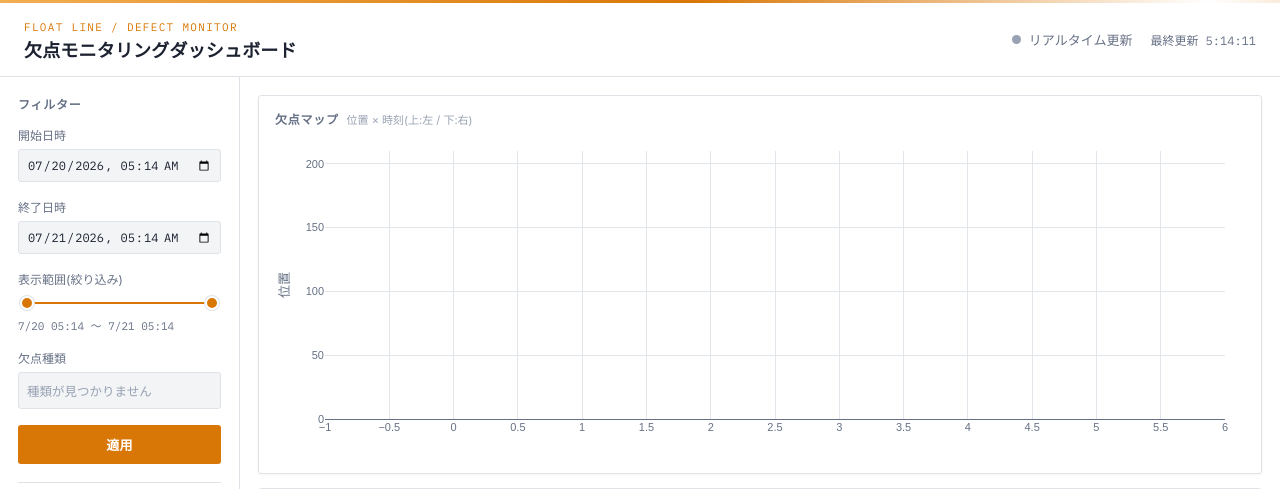
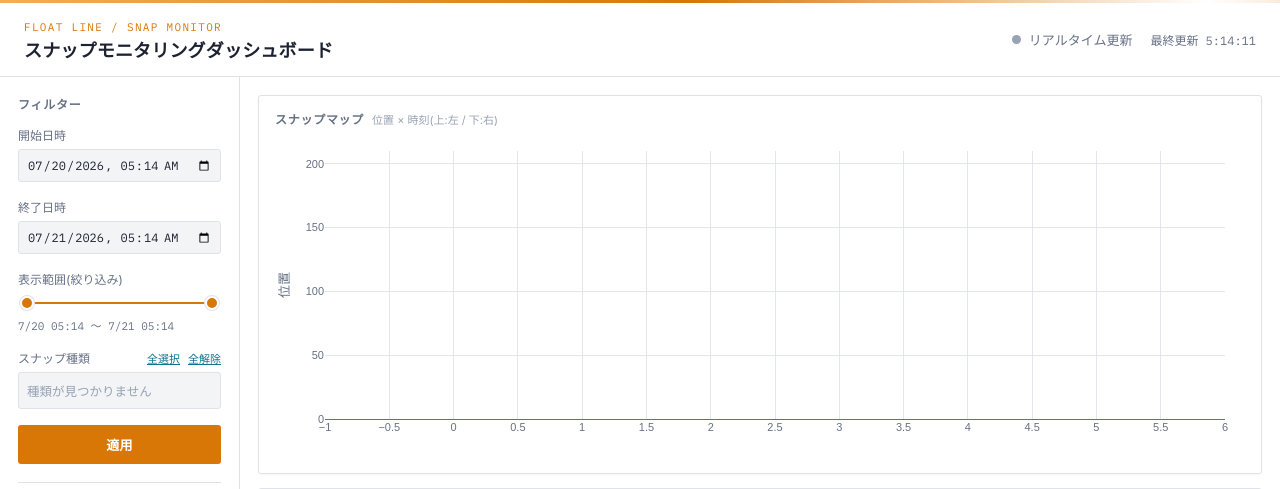
Before and after one commit to Oyabu054/snap_dashboard, a Flask app: page / in a window 1280 px wide. Shown: the top 489 px of the page. Run offline with Flask 3, Linux system fonts and the light colour scheme; data that the repository does not hold is empty; parts of the project's set-up code (start-up, migrations or seed data) failed here and were passed over; some libraries are stand-ins or nearby versions; some web fonts are replaced.

Commit message:
フィルター全選択/全解除、非欠点種類の除外、軸ズレ修正、表記変更
- スナップ種類フィルターに全選択/全解除ボタンを追加
- NET切れ/RIP/その他/不明はスナップ(欠点)データではないため、
  defect_typesフィルター指定の有無によらず常に除外(pi_client.py)
- 欠点マップと時間帯別トレンドが独立にX軸範囲を自動計算していたため
  縦方向にズレて見えていた問題を、両チャートに同じ範囲を明示指定して解消
- 画面表示の「欠点」という表現を現場の呼称に合わせて「スナップ」に統一
  (内部の変数名・API等は変更なし)

Co-Authored-By: Claude Sonnet 5 <noreply@anthropic.com>

```diff
--- a/pi_client.py
+++ b/pi_client.py
@@ -47,6 +47,10 @@ ATTR_PRODUCT_GROSS_START = "グロス開始位置"
 ATTR_PRODUCT_GROSS_END = "グロス終了位置"
 ATTR_PRODUCT_NET_START = "ネット開始位置"
 ATTR_PRODUCT_NET_END = "ネット終了位置"
+
+# ATTR_DEFECT_TYPEの値のうち、実際の欠点(スナップ)ではないため常に除外する種類
+# (ユーザー指示、2026-07-21)。defect_typesフィルターの指定有無によらず除外する。
+EXCLUDED_DEFECT_TYPES = {"NET切れ", "RIP", "その他", "不明"}
 
 
 def _connect():
@@ -195,6 +199,7 @@ def get_defects(start, end, defect_types=None) -> pd.DataFrame:
     df["timestamp"] = parsed_start.fillna(df["pi_timestamp"])
 
     df = df[["timestamp", "position", "duration_minutes", "defect_type"]]
+    df = df[~df["defect_type"].isin(EXCLUDED_DEFECT_TYPES)]
 
     if defect_types:
         df = df[df["defect_type"].isin(defect_types)]
@@ -235,7 +240,7 @@ def get_available_defect_types():
     recent = _attribute_series(df_raw, ATTR_DEFECT_TYPE, numeric=False)
     if recent.empty:
         return []
-    return sorted(set(recent.values.tolist()))
+    return sorted(set(recent.values.tolist()) - EXCLUDED_DEFECT_TYPES)
 
 
 def get_product_position(start, end) -> pd.DataFrame:
--- a/static/css/style.css
+++ b/static/css/style.css
@@ -157,6 +157,24 @@ body {
   color: var(--muted);
   margin-bottom: 6px;
 }
+.field__header {
+  display: flex;
+  align-items: baseline;
+  justify-content: space-between;
+  margin-bottom: 6px;
+}
+.field__header label { margin-bottom: 0; }
+.type-select-buttons { display: flex; gap: 8px; }
+.btn-link {
+  background: none;
+  border: none;
+  padding: 0;
+  font-size: 11px;
+  color: var(--accent2);
+  cursor: pointer;
+  text-decoration: underline;
+}
+.btn-link:hover { color: var(--accent); }
 .field input[type="datetime-local"] {
   width: 100%;
   background: var(--panel-alt);
--- a/static/js/dashboard.js
+++ b/static/js/dashboard.js
@@ -80,6 +80,15 @@ function getSelectedTypes() {
   return Array.from(document.querySelectorAll('#defectTypeList input:checked')).map((c) => c.value);
 }
 
+function setupTypeSelectButtons() {
+  el('selectAllTypes').addEventListener('click', () => {
+    document.querySelectorAll('#defectTypeList input[type="checkbox"]').forEach((c) => { c.checked = true; });
+  });
+  el('deselectAllTypes').addEventListener('click', () => {
+    document.querySelectorAll('#defectTypeList input[type="checkbox"]').forEach((c) => { c.checked = false; });
+  });
+}
+
 function typeColorMap() {
   const map = {};
   document.querySelectorAll('#defectTypeList input').forEach((c) => {
@@ -130,7 +139,7 @@ function buildDurationSegments(rows) {
   return { x, y, customdata };
 }
 
-function renderDefectMap(defects, productPos, types) {
+function renderDefectMap(defects, productPos, types, range) {
   const colors = typeColorMap();
 
   const traces = types.map((t) => {
@@ -184,7 +193,7 @@ function renderDefectMap(defects, productPos, types) {
   const posMax = window.POSITION_MAX || 210;
   Plotly.react('defectMap', traces, baseLayout({
     xaxis: {
-      tickformat: TIME_TICKFORMAT, nticks: TIME_NTICKS,
+      tickformat: TIME_TICKFORMAT, nticks: TIME_NTICKS, range,
       gridcolor: COLORS.grid, zerolinecolor: COLORS.grid, color: COLORS.muted,
     },
     yaxis: {
@@ -222,7 +231,7 @@ function buildHourlyTrendByType(defects) {
 // バーの本数が少ないと「1時間」から幅がズレて見える。明示的に1時間分で固定する。
 const ONE_HOUR_MS = 60 * 60 * 1000;
 
-function renderTrend(defects, types) {
+function renderTrend(defects, types, range) {
   const { hours, buckets } = buildHourlyTrendByType(defects);
   const colors = typeColorMap();
 
@@ -241,6 +250,11 @@ function renderTrend(defects, types) {
   Plotly.react('trendChart', traces, baseLayout({
     barmode: 'stack',
     showlegend: false,
+    // 上段の欠点マップとX軸(時間)の目盛り位置がずれないよう、同じ表示範囲を明示指定する
+    xaxis: {
+      tickformat: TIME_TICKFORMAT, nticks: TIME_NTICKS, range,
+      gridcolor: COLORS.grid, zerolinecolor: COLORS.grid, color: COLORS.muted,
+    },
     yaxis: { title: '発生分数 (分/時間)', gridcolor: COLORS.grid, color: COLORS.muted },
   }), { responsive: true, displayModeBar: false });
 }
@@ -336,8 +350,9 @@ async function applyFilter() {
       fetchJSON(`/api/product_position?${paramsProduct}`),
     ]);
 
-    renderDefectMap(defects, productPos, types);
-    renderTrend(defects, types);
+    const range = [start, end];
+    renderDefectMap(defects, productPos, types, range);
+    renderTrend(defects, types, range);
     resetPeriodSlider(new Date(start).getTime(), new Date(end).getTime());
 
     el('lastUpdated').textContent = `最終更新 ${new Date().toLocaleTimeString('ja-JP')}`;
@@ -379,6 +394,7 @@ async function init() {
   setupLiveToggle();
   setupQuickRange();
   setupPeriodSlider();
+  setupTypeSelectButtons();
   applyFilter();
 }
 
--- a/templates/index.html
+++ b/templates/index.html
@@ -3,7 +3,7 @@
 <head>
 <meta charset="UTF-8">
 <meta name="viewport" content="width=device-width, initial-scale=1.0">
-<title>欠点モニタリングダッシュボード</title>
+<title>スナップモニタリングダッシュボード</title>
 <link rel="preconnect" href="https://fonts.googleapis.com">
 <link href="https://fonts.googleapis.com/css2?family=IBM+Plex+Sans+JP:wght@400;500;600;700&family=IBM+Plex+Mono:wght@400;500;600&display=swap" rel="stylesheet">
 <link rel="stylesheet" href="{{ url_for('static', filename='css/style.css') }}">
@@ -16,8 +16,8 @@
 
 <header class="topbar">
   <div class="topbar__title">
-    <span class="topbar__eyebrow">FLOAT LINE / DEFECT MONITOR</span>
-    <h1>欠点モニタリングダッシュボード</h1>
+    <span class="topbar__eyebrow">FLOAT LINE / SNAP MONITOR</span>
+    <h1>スナップモニタリングダッシュボード</h1>
   </div>
   <div class="topbar__status">
     <label class="live-toggle">
@@ -56,7 +56,13 @@
     </div>
 
     <div class="field">
-      <label>欠点種類</label>
+      <div class="field__header">
+        <label>スナップ種類</label>
+        <div class="type-select-buttons">
+          <button type="button" id="selectAllTypes" class="btn-link">全選択</button>
+          <button type="button" id="deselectAllTypes" class="btn-link">全解除</button>
+        </div>
+      </div>
       <div id="defectTypeList" class="checkbox-list">
         <span class="muted">読み込み中…</span>
       </div>
@@ -81,10 +87,10 @@
     </div>
   </aside>
 
-  <!-- 中央: 欠点マップ + トレンド -->
+  <!-- 中央: スナップマップ + トレンド -->
   <main class="panel center-panel">
     <div class="chart-block chart-block--map">
-      <h2 class="panel__title">欠点マップ<span class="panel__sub">位置 × 時刻(上:左 / 下:右)</span></h2>
+      <h2 class="panel__title">スナップマップ<span class="panel__sub">位置 × 時刻(上:左 / 下:右)</span></h2>
       <div id="defectMap" class="chart"></div>
     </div>
     <div class="chart-block chart-block--trend">
```
Also changed, not shown: test_pi_client.py (+52 -0 lines).
